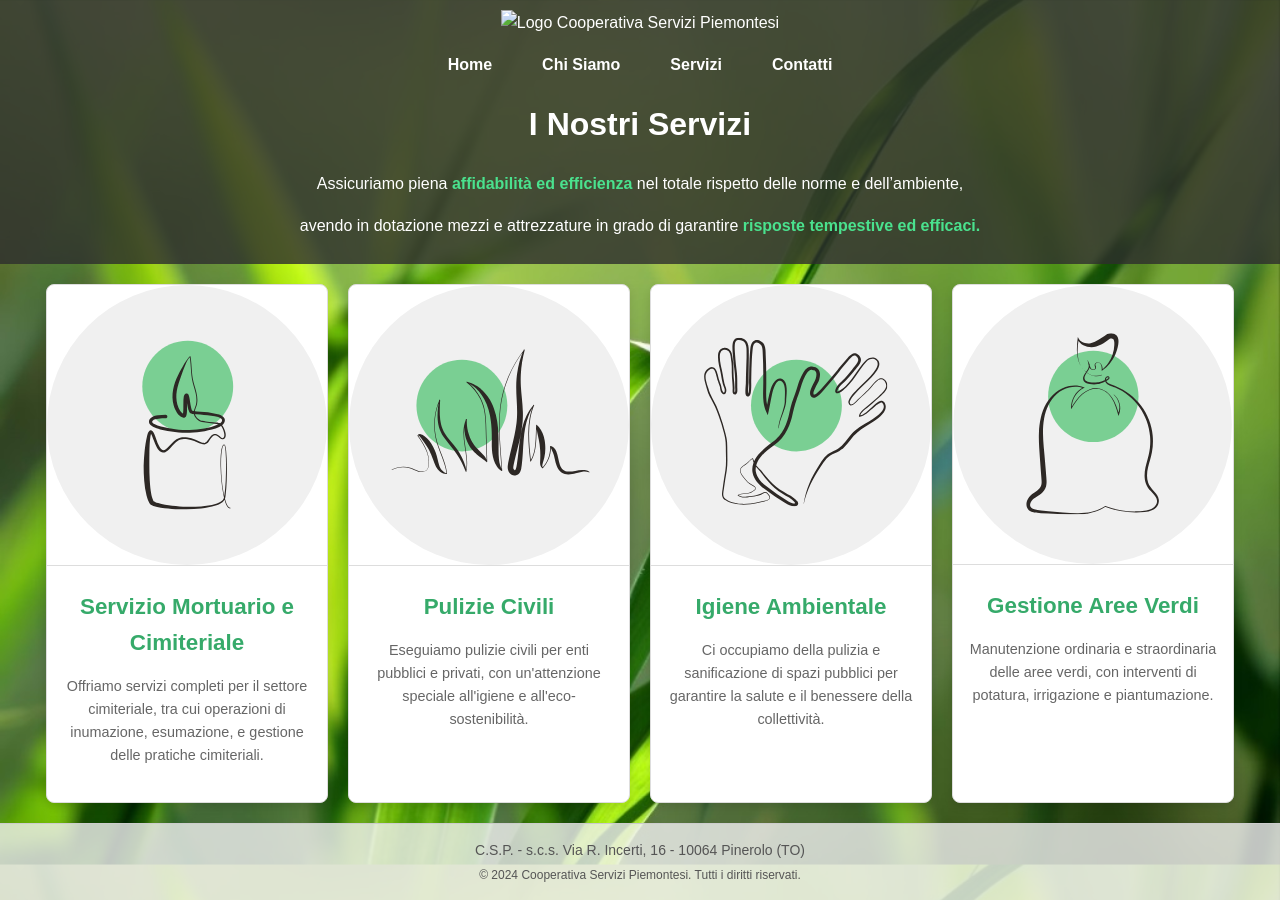
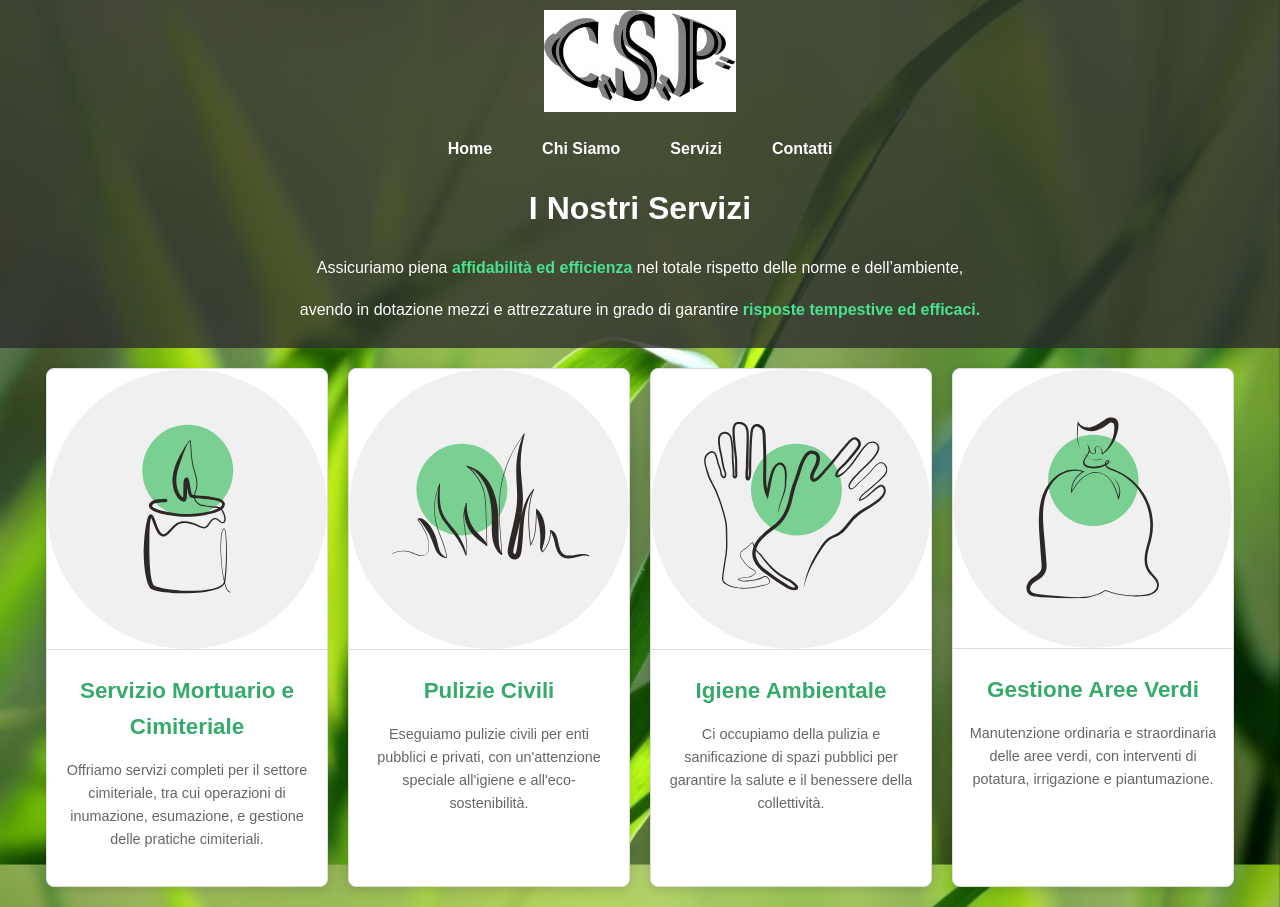
Before and after one commit to pikard72/servizipiemontesi, a plain HTML site: page servizi.html in a window 1280 px wide. Shown: the top 907 px of the page. Drawn offline with Linux system fonts and the light colour scheme.

Commit message:
25102024 19:40

```diff
--- a/servizi.html
+++ b/servizi.html
@@ -11,7 +11,7 @@
 
 <header>
     <div class="Logo">
-        <img src="logo.jpg" alt="Logo Cooperativa Servizi Piemontesi">
+        <img src="logo.png" alt="Logo Cooperativa Servizi Piemontesi">
     </div>
     <nav>
         <ul>
```
